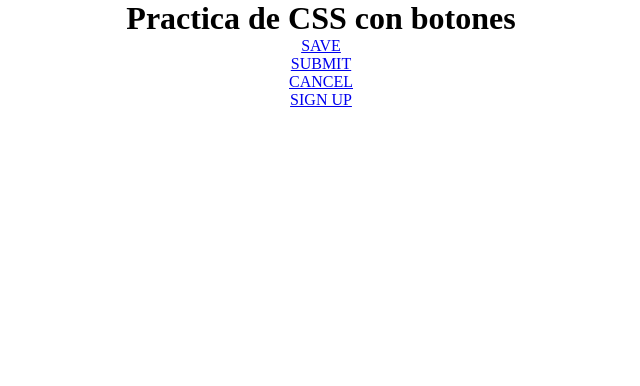
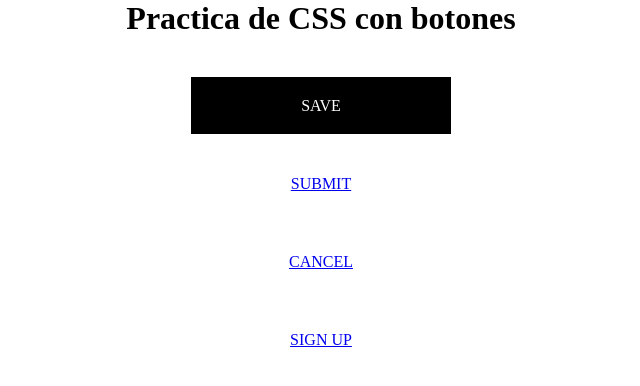
Before and after one commit to jramos22/Practica-css, a plain HTML site: page index.html in a window 1280 px wide. Shown: the whole page, without its empty margins (319-959 px from the left). Drawn offline with Linux system fonts and the light colour scheme.

Commit message:
agrego primer boton

```diff
--- a/css/style.css
+++ b/css/style.css
@@ -5,4 +5,22 @@
 }
 ul{
     margin: 0 auto;
+    margin-top: 60px;
+
 }
+a#boton1{
+    background-color: black;
+    color: white;
+    padding-top: 20px;
+    padding-bottom: 20px;
+    padding-left: 110px;
+    padding-right: 110px;
+    text-decoration: none;
+}
+#boton1:hover{
+    background-color: white;
+    color: black;
+    text-decoration: none;
+    border: 1px solid black;
+
+}
--- a/index.html
+++ b/index.html
@@ -8,11 +8,10 @@
 </head>
 <body>
     <h1>Practica de CSS con botones</h1>
-    <ul>
-        <li class="boton 1"><a href="#">SAVE</a></li>
-        <li class="boton 2"><a href="#">SUBMIT</a></li>
-        <li class="boton 3"><a href="#">CANCEL</a></li>
-        <li class="boton 4"><a href="#">SIGN UP</a></li>
-    </ul>
+    <ul><a id="boton1" href="#">SAVE</a></ul>
+    <ul><a id="boton2" href="#">SUBMIT</a></ul>
+    <ul><a id="boton3" href="#">CANCEL</a></ul>
+    <ul><a id="boton4" href="#">SIGN UP</a></ul>
+
 </body>
 </html>
```
